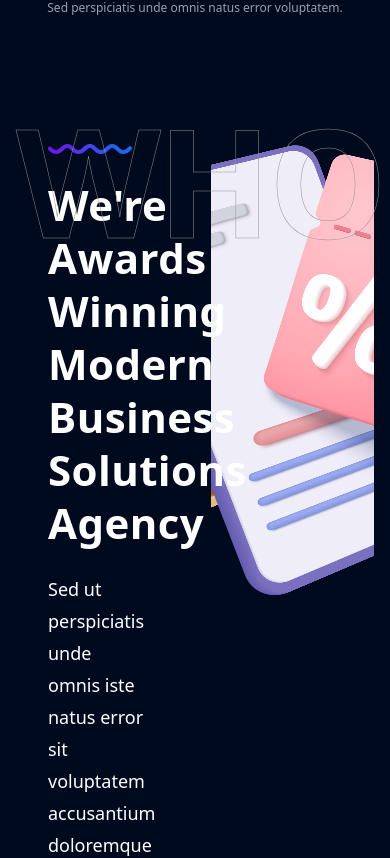
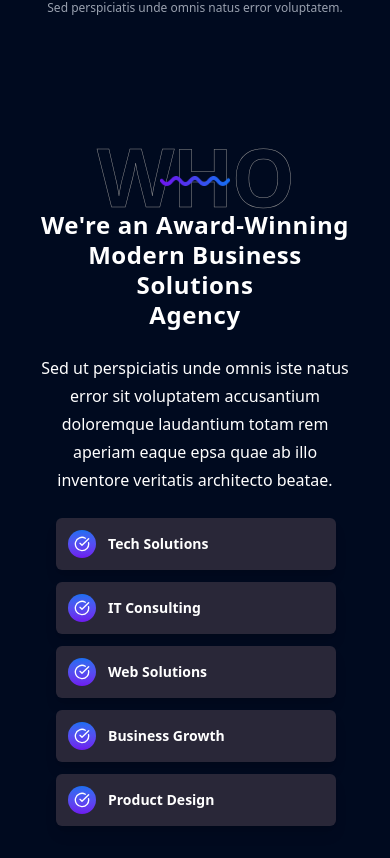
Before and after one commit to Ajnastk/SDEC, a React (Vite) app: page / in a window 390 px wide. Shown: the part 1874-2732 px from the top of the page. Built offline with nearby package versions, Linux system fonts and the light colour scheme.

Commit message:
responsive ok

```diff
--- a/src/components/Who.jsx
+++ b/src/components/Who.jsx
@@ -1,14 +1,8 @@
+import { CheckCircle } from "lucide-react";
+import who from "../assets/images/who.svg";
+import pseudo from "../assets/images/headingLineImage.png";
 
-
-
-
-import { CheckCircle } from "lucide-react";
-import who from "../assets/images/who.svg"
-import pseudo from '../assets/images/headingLineImage.png';
-
-
-const Who = () =>{
-
+const Who = () => {
   const services = [
     "Tech Solutions",
     "IT Consulting",
@@ -18,52 +12,60 @@ const Who = () =>{
   ];
 
   return (
-    <div className="container mx-auto max-w-[1250px] py-8">
-      <div className="grid grid-cols-2 gap-8">
+    <div className="container mx-auto px-6 py-12 lg:py-16">
+      <div className="flex flex-col lg:flex-row items-center gap-10 lg:gap-16">
         {/* Left Side - Text Content */}
-        <div className="space-y-6">
-          <div className="relative">
-            <div className="absolute top-[100px] font-extrabold text-[150px]  leading-[0] tracking-tight uppercase text-transparent stroke-white">
+        <div className="w-full lg:w-1/2 space-y-6 text-center lg:text-left relative">
+          <h1 className="absolute top-10 left-1/2 lg:left-[-27px] transform -translate-x-1/2 lg:translate-x-0 font-extrabold text-[80px] sm:text-[100px] lg:text-[140px] text-transparent stroke-white leading-none tracking-tight uppercase">
             WHO
-          </div>
-            <div className="pt-16">
-              <img className="mx-[32px]  w-[84px] h-2.5 mb-6" alt="Decorative line" src={pseudo} />
-              <h1 className="mx-[32px]  font-semibold text-white text-[42px] leading-[53px] tracking-[0.42px]">
-                We're Awards Winning <br />
+          </h1>
+
+          <div className="relative pt-20">
+            <img
+              className="mx-auto lg:mx-0 w-[70px] sm:w-[84px] h-2.5 mb-6"
+              alt="Decorative line"
+              src={pseudo}
+            />
+            <h2 className="font-semibold text-white text-2xl sm:text-3xl md:text-4xl leading-tight tracking-wide">
+              We're an Award-Winning <br />
               Modern Business Solutions <br />
               Agency
-              </h1>
-            </div>
+            </h2>
           </div>
 
-          <p className="text-white mx-[32px]  text-lg leading-8 max-w-[534px]">
+          <p className="text-white text-base sm:text-lg leading-7 max-w-lg mx-auto lg:mx-0">
             Sed ut perspiciatis unde omnis iste natus error sit voluptatem accusantium doloremque laudantium totam rem aperiam eaque epsa quae ab illo inventore veritatis architecto beatae.
           </p>
 
           {/* Services Grid */}
-          <div className=" grid grid-cols-3 gap-4 w-[558.84px] h-[110px] mx-[60px] ">
+          <div className="grid grid-cols-1 sm:grid-cols-2 md:grid-cols-3 gap-3 w-70 sm:w-150 md:w-183 max-w-auto mx-4 lg:mx-0">
   {services.map((service) => (
     <div
       key={service}
-      className=" pl-2 bg-[#292738] shadow-[0px_10px_60px_#0000001a] border-none rounded-md  flex items-center space-x-3"
+      className="p-3 bg-[#292738] shadow-lg rounded-md flex items-center space-x-3 transition-transform transform hover:scale-105"
     >
-      <div className=" w-[25px] h-[25px] rounded-full bg-gradient-to-b from-[#186EF2] to-[#6D18EF] flex items-center justify-center">
-        <CheckCircle className="w-3.5 h-3.5 text-white" />
+      <div className="w-7 h-7 rounded-full bg-gradient-to-b from-[#186EF2] to-[#6D18EF] flex items-center justify-center">
+        <CheckCircle className="w-4 h-4 text-white" />
       </div>
-      <span className="text-white font-semibold text-base">{service}</span>
+      <span className="text-white font-semibold text-sm md:text-base">
+        {service}
+      </span>
     </div>
   ))}
 </div>
         </div>
 
         {/* Right Side - Image */}
-        <div className="flex justify-end">
-          <img className="w-[540px] h-[515px] object-cover" alt="About" src={who} />
+        <div className="w-full lg:w-1/2 flex justify-center">
+          <img
+            className="w-full max-w-xs sm:max-w-md lg:max-w-xl h-auto object-cover"
+            alt="Who We Are"
+            src={who}
+          />
         </div>
       </div>
     </div>
   );
-
-}
+};
 
 export default Who;
```
Lines whose indentation alone changed are shown as unchanged.
